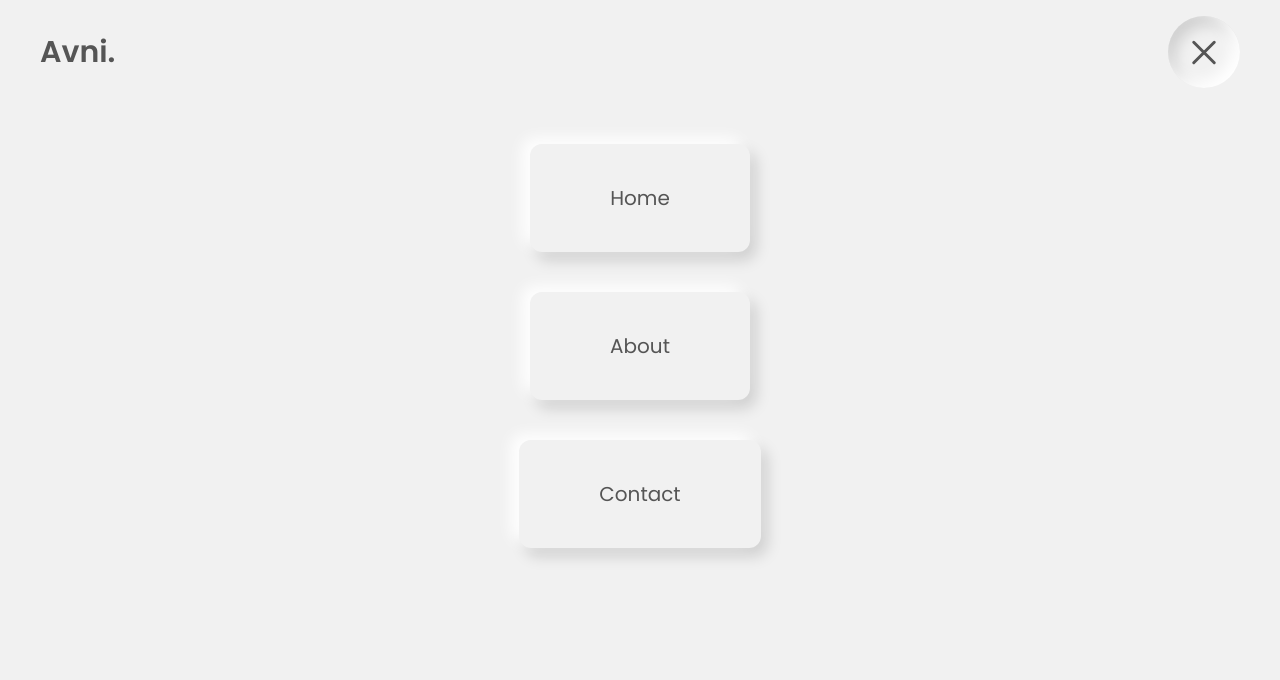
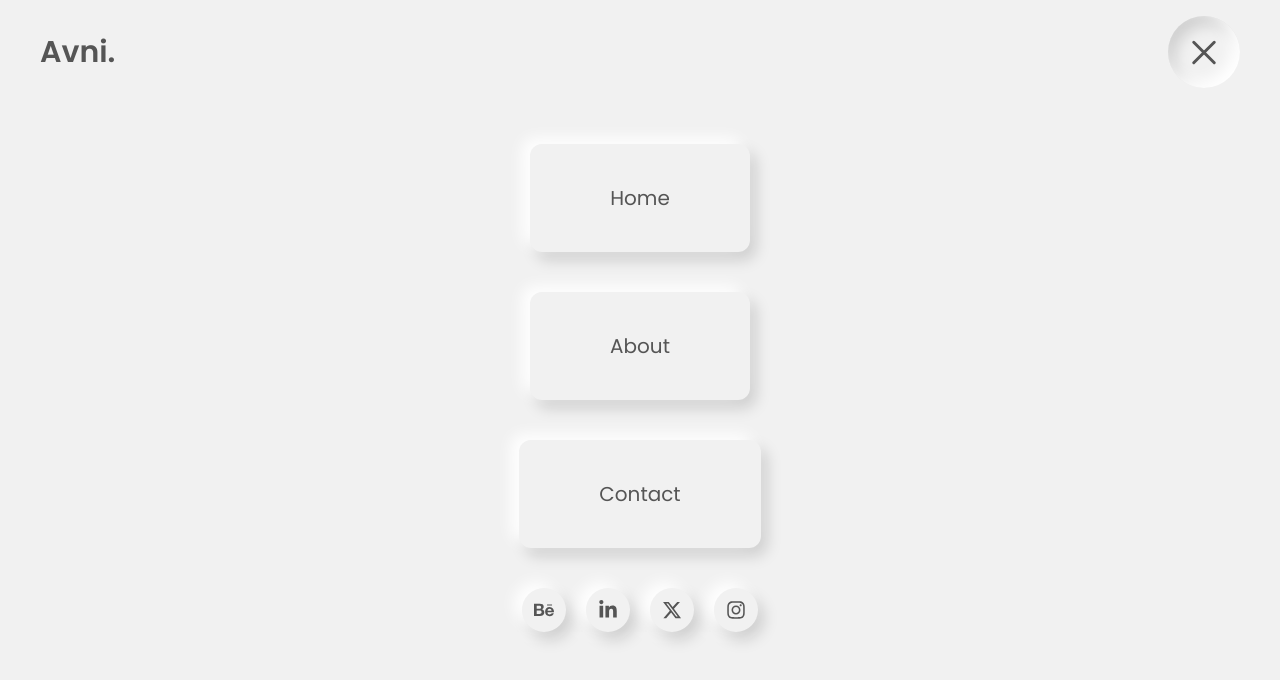
Before and after one commit to maliknajeeb113/Designer-Portfolio, a React (Vite) app: page / in a window 1280 px wide. Both pictures are taken after a click on the button 1204 px from the left and 52 px from the top of the page. Shown: the top 680 px of the page. Built offline with nearby package versions, Linux system fonts and the light colour scheme.

Commit message:
NavBar done

```diff
--- a/package.json
+++ b/package.json
@@ -14,6 +14,7 @@
     "hamburger-react": "^2.5.0",
     "react": "^18.2.0",
     "react-dom": "^18.2.0",
+    "react-icons": "^5.0.1",
     "react-router-dom": "^6.22.1"
   },
   "devDependencies": {
--- a/src/App.jsx
+++ b/src/App.jsx
@@ -1,6 +1,4 @@
 import { useState } from 'react'
-import reactLogo from './assets/react.svg'
-import viteLogo from '/vite.svg'
 import './App.css'
 import Navbar from './components/Navbar'
 import About from './components/About'
--- a/src/components/Navbar.jsx
+++ b/src/components/Navbar.jsx
@@ -1,4 +1,5 @@
 import { Cross as Hamburger } from "hamburger-react";
+import { FaBehance,FaLinkedinIn,FaXTwitter,FaInstagram } from "react-icons/fa6";
 import { useState } from "react";
 import { Link } from "react-router-dom";
 
@@ -23,22 +24,34 @@ const Navbar = () => {
         </div>
       </div>
       <div
-        className={`${isNavOpen ? "flex" : "hidden"} justify-center`}
+        className={`${isNavOpen ? "flex" : "hidden"} justify-center flex-col`}
         id="nav-items"
         aria-expanded={isNavOpen}
       >
         <ul className="flex flex-col gap-10 items-center p-10">
           <Link to={"/"} onClick={toggleNav} >
-            <li className="shadow-neu px-20 py-10 rounded-xl text-xl cursor-pointer hover:shadow-neu-i">Home</li>
+            <li className="shadow-neu px-20 py-10 rounded-xl text-xl cursor-pointer hover:shadow-neu-i hover:scale-105 duration-300">Home</li>
           </Link>
           <Link to={"/about"} onClick={toggleNav}>
-            <li className="shadow-neu px-20 py-10 rounded-xl text-xl cursor-pointer hover:shadow-neu-i">About</li>
+            <li className="shadow-neu px-20 py-10 rounded-xl text-xl cursor-pointer hover:shadow-neu-i hover:scale-105 duration-300">About</li>
           </Link>
           <Link to={"/contact"} onClick={toggleNav}>
-            <li className="shadow-neu px-20 py-10 rounded-xl text-xl cursor-pointer hover:shadow-neu-i">Contact</li>
+            <li className="shadow-neu px-20 py-10 rounded-xl text-xl cursor-pointer hover:shadow-neu-i hover:scale-105 duration-300">Contact</li>
           </Link>
         </ul>
-        <div>
+        <div className="flex flex-row items-center justify-center gap-x-5">
+            <Link to={"https://www.behance.net/avniigarg"} target="_blank"><div className="shadow-neu p-3 hover:scale-105 duration-300 rounded-full hover:shadow-neu-i">
+                <FaBehance className="w-5 h-5 font-semibold"/>
+            </div></Link>
+            <Link to={"https://www.linkedin.com/in/garg-avni/"} target="_blank"><div className="shadow-neu p-3 hover:scale-105 duration-300 rounded-full hover:shadow-neu-i">
+                <FaLinkedinIn className="w-5 h-5"/>
+            </div></Link>
+            <Link to={"https://twitter.com/avniigarg"} target="_blank"> <div className="shadow-neu p-3 hover:scale-105 duration-300 rounded-full hover:shadow-neu-i">
+                <FaXTwitter className="w-5 h-5"/>
+            </div></Link>
+            <Link to={"https://www.instagram.com/avnigarg.ux/"} target="_blank"><div className="shadow-neu p-3 hover:scale-105 duration-300 rounded-full hover:shadow-neu-i">
+                <FaInstagram className="w-5 h-5"/>
+            </div></Link>
 
         </div>
       </div>
```
Also changed, not shown: 1 other file (tests, documents, lock files or other folders).
